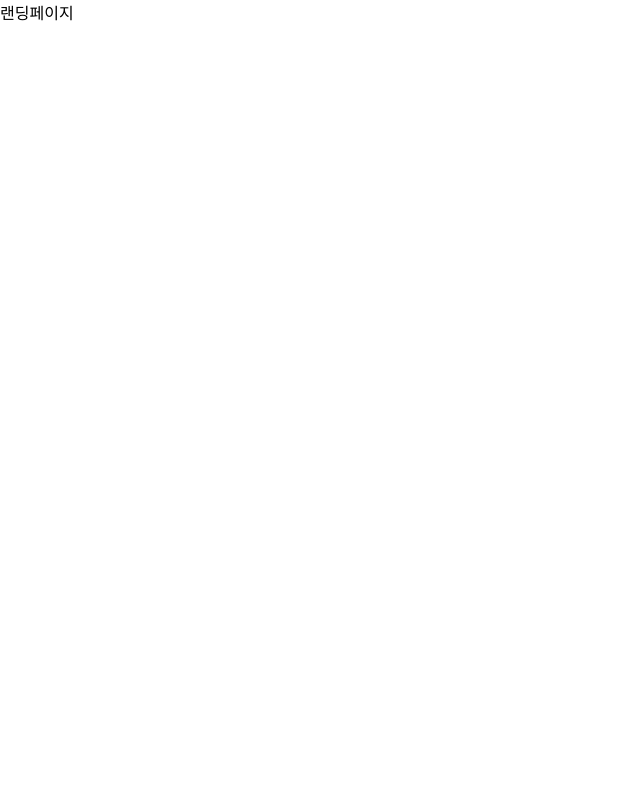
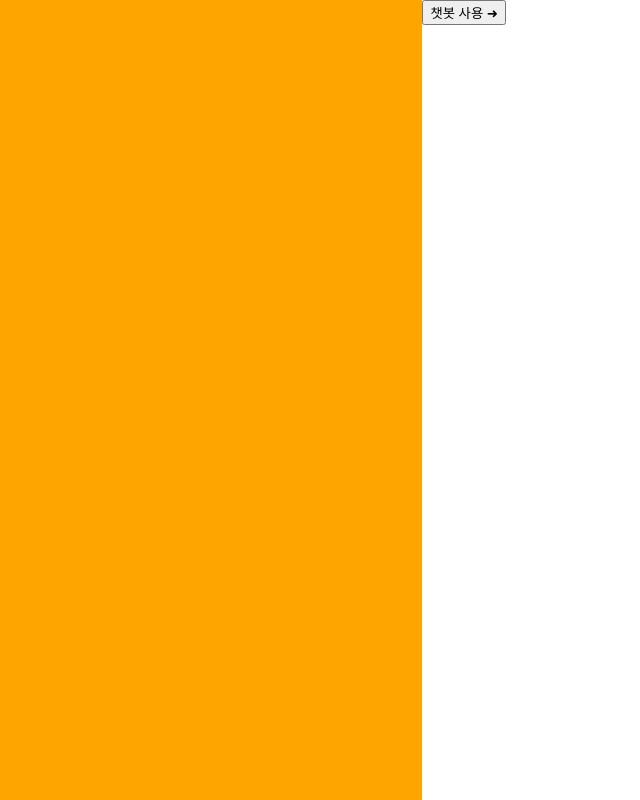
Before and after one commit to FutureandKim/Counseling_ChatBot, a React (Create React App) app: page / in a window 1280 px wide. Shown: the whole page, without its empty margins (0-640 px from the left). Built offline with nearby package versions, Linux system fonts and the light colour scheme.

Commit message:
feat: 랜딩페이지 구현

```diff
--- a/src/Router.js
+++ b/src/Router.js
@@ -2,6 +2,7 @@ import React from "react";
 import { BrowserRouter as Router, Routes, Route } from "react-router-dom";
 import Landing from "./pages/Landing";
 import Main from "./pages/Main";
+import Login from "./pages/Auth/Login";
 
 function DefaultRouter () {
     return (
@@ -9,6 +10,7 @@ function DefaultRouter () {
         <Routes>
             <Route path="/" element={<Landing />} />
             <Route path="/main" element={<Main />} />
+            <Route path="/login" element={<Login/>}/>
         </Routes>
     </Router>
     );
--- a/src/pages/Landing.js
+++ b/src/pages/Landing.js
@@ -1,10 +1,23 @@
 import React from "react";
 import styled from "styled-components";
 
+const OrangeBox = styled.div`
+  background-color:orange;
+  width: 33%;
+  height: 100vh;
+  float: left;
+`
+const Btn = styled.button`
+
+`
+
 function Landing() {
     return (
-      <div className="App">
-        랜딩페이지
+      <div>
+        <OrangeBox/>
+        <Btn>
+          챗봇 사용 ➜
+        </Btn>
       </div>
     );
   }
```
Also changed, not shown: src/pages/Auth/Login.js (added).
